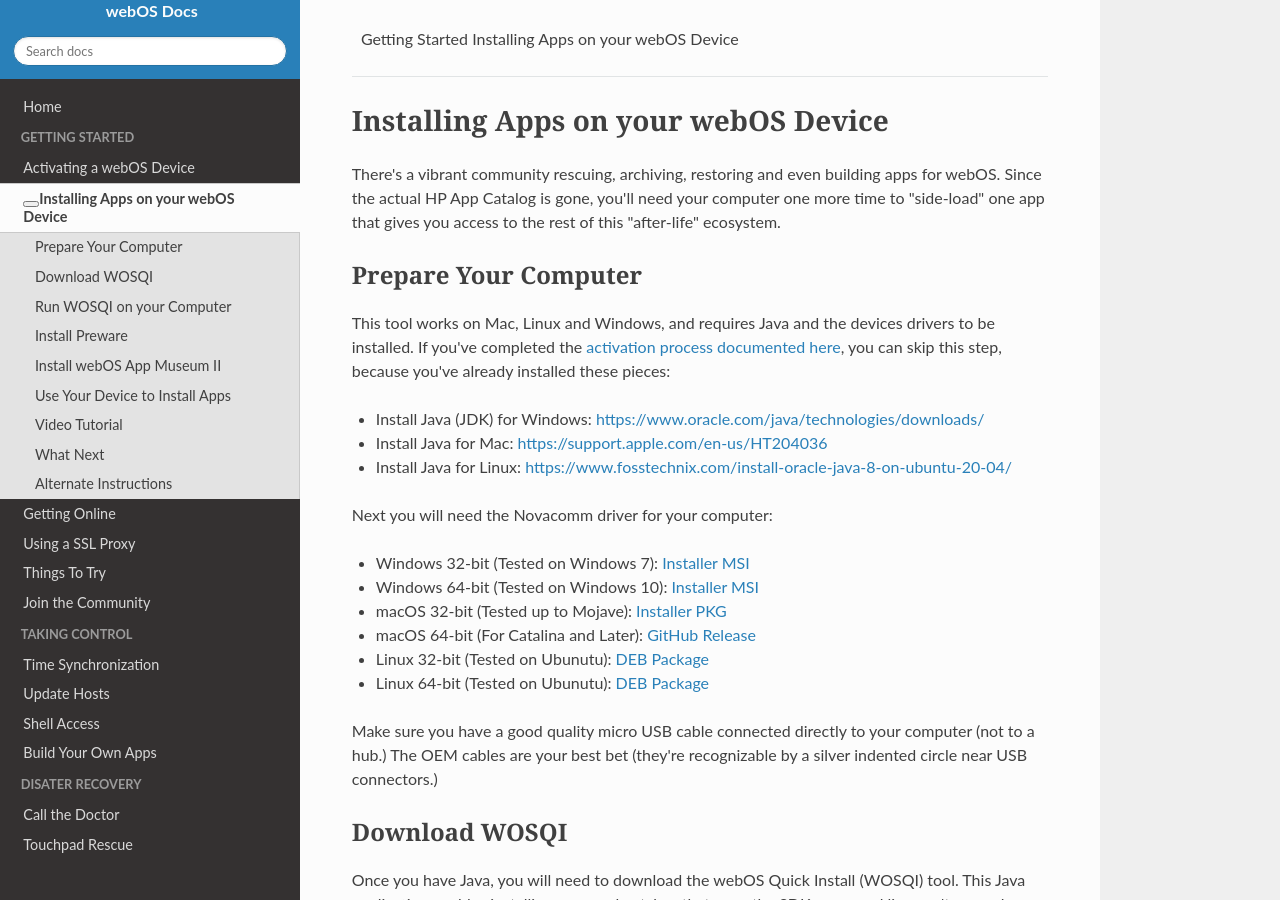
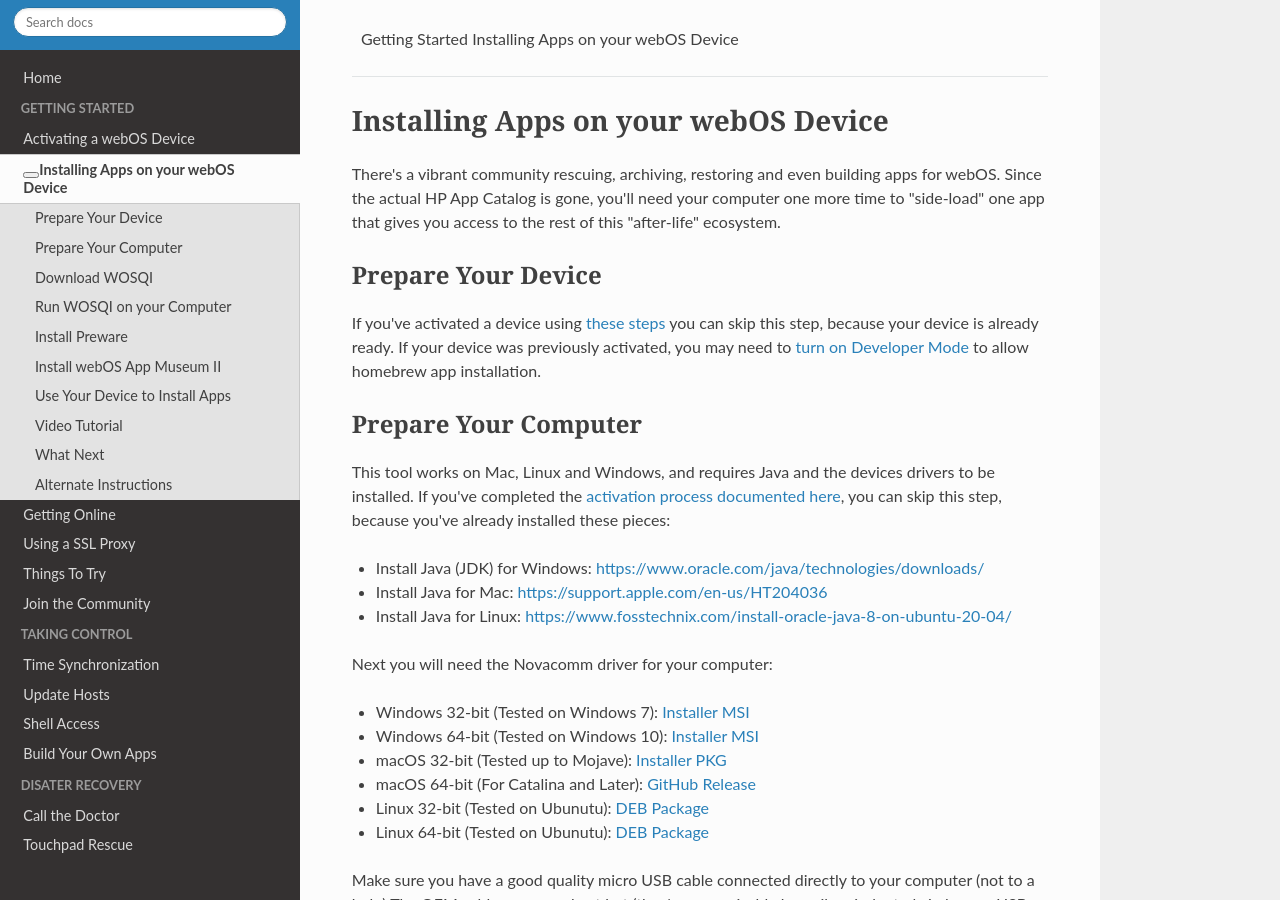
Before and after one commit to webOSArchive/webos-docs, an MkDocs documentation site: the page built from docs/appstores.md, in a window 1280 px wide and 900 px high. Built offline with MkDocs 1.6.1, drawn with Linux system fonts in a browser that asks for light colours; nearby versions of some CDN libraries; some web fonts are replaced; library files that are not in the unit come from our copies.

Commit message:
update instructions

```diff
--- a/docs/appstores.md
+++ b/docs/appstores.md
@@ -1,6 +1,10 @@
 # Installing Apps on your webOS Device
 
 There's a vibrant community rescuing, archiving, restoring and even building apps for webOS. Since the actual HP App Catalog is gone, you'll need your computer one more time to "side-load" one app that gives you access to the rest of this "after-life" ecosystem.
+
+## Prepare Your Device
+
+If you've activated a device using [these steps](activate.md) you can skip this step, because your device is already ready. If your device was previously activated, you may need to [turn on Developer Mode](sdkpdk.md#activate-developer-mode) to allow homebrew app installation.
 
 ## Prepare Your Computer
 
```
Also changed, not shown: docs/sdkpdk.md (+4 -0 lines), docs/images/developermode-phone.png (added).
